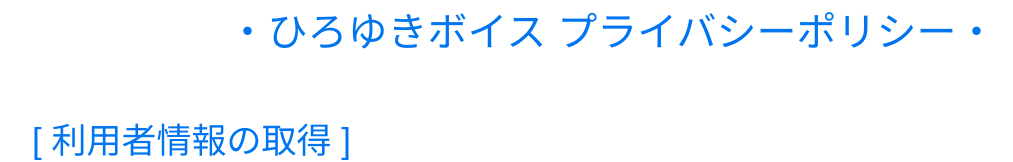
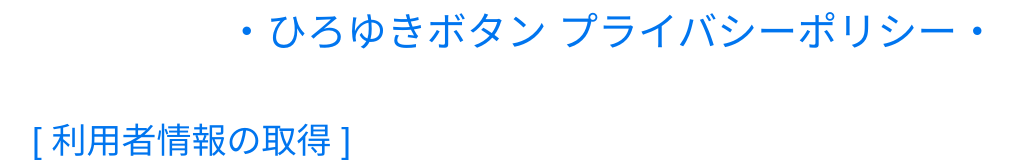
Before and after one commit to yasinoki39/HiroyukiVoiceApp_PrivacyPolicy, a plain HTML site: page index.html in a window 1280 px wide. Shown: the top 162 px of the page, without its empty margins (28-1041 px from the left). Drawn offline with Linux system fonts and the light colour scheme.

Commit message:
Update index.html

```diff
--- a/index.html
+++ b/index.html
@@ -104,7 +104,7 @@
 
     <center>
         <font class="FontTitle" color="#0075ef">
-            ・ひろゆきボイス プライバシーポリシー・
+            ・ひろゆきボタン プライバシーポリシー・
         </font>
     </center>
 
```
